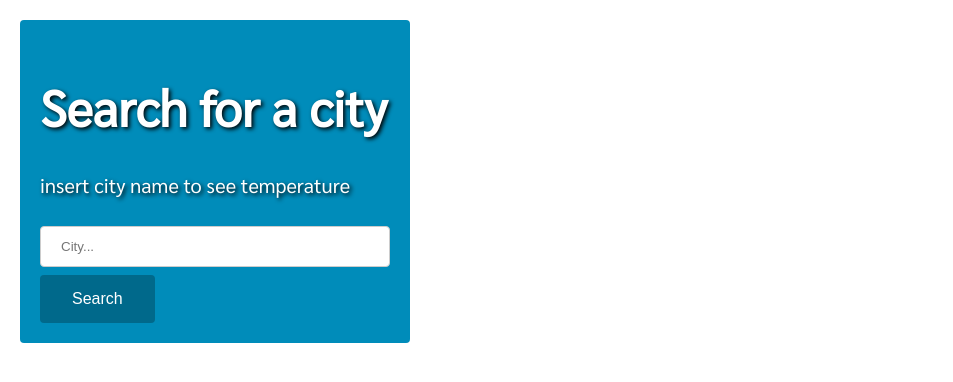
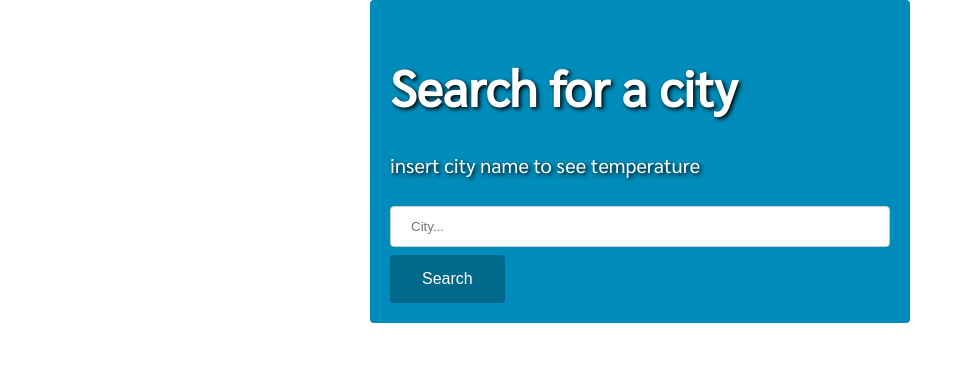
Before and after one commit to saminaumanen/weather_app, a React (Create React App) app: page / in a window 1280 px wide. Shown: the top 382 px of the page, without its empty margins (0-953 px from the left). Built offline with nearby package versions, Linux system fonts and the light colour scheme.

Commit message:
style changes/folder stucture changes

```diff
--- a/src/App.css
+++ b/src/App.css
@@ -39,11 +39,12 @@ body, p {
 }
 
 #weather_container{
-  max-width: 350px;
-  margin: 20px;
+  max-width: 500px;
   padding: 20px;
   border-radius: 4px;
   background-color: #008CBA ;
+  margin-right: auto;
+  margin-left: auto;
 }
 
 img {
--- a/src/App.js
+++ b/src/App.js
@@ -1,6 +1,6 @@
 import React, { Component } from 'react';
-import Weather from "./Weather";
-import SearchWeather from "./SearchWeather";
+import Weather from "./Components/Weather";
+import SearchWeather from "./Components/SearchWeather";
 import './App.css';
 
 
```
Also changed, not shown: src/Components/SearchWeather.js (renamed from src/SearchWeather.js), src/Components/Weather.js (renamed from src/Weather.js).
